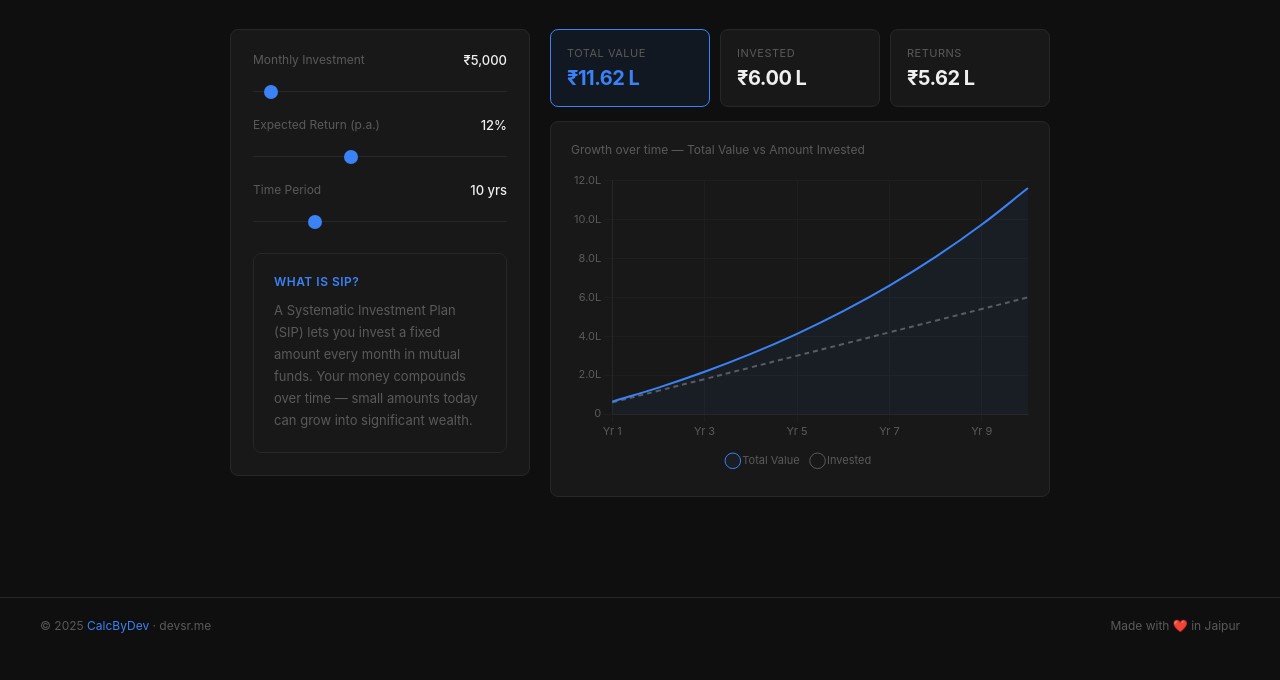
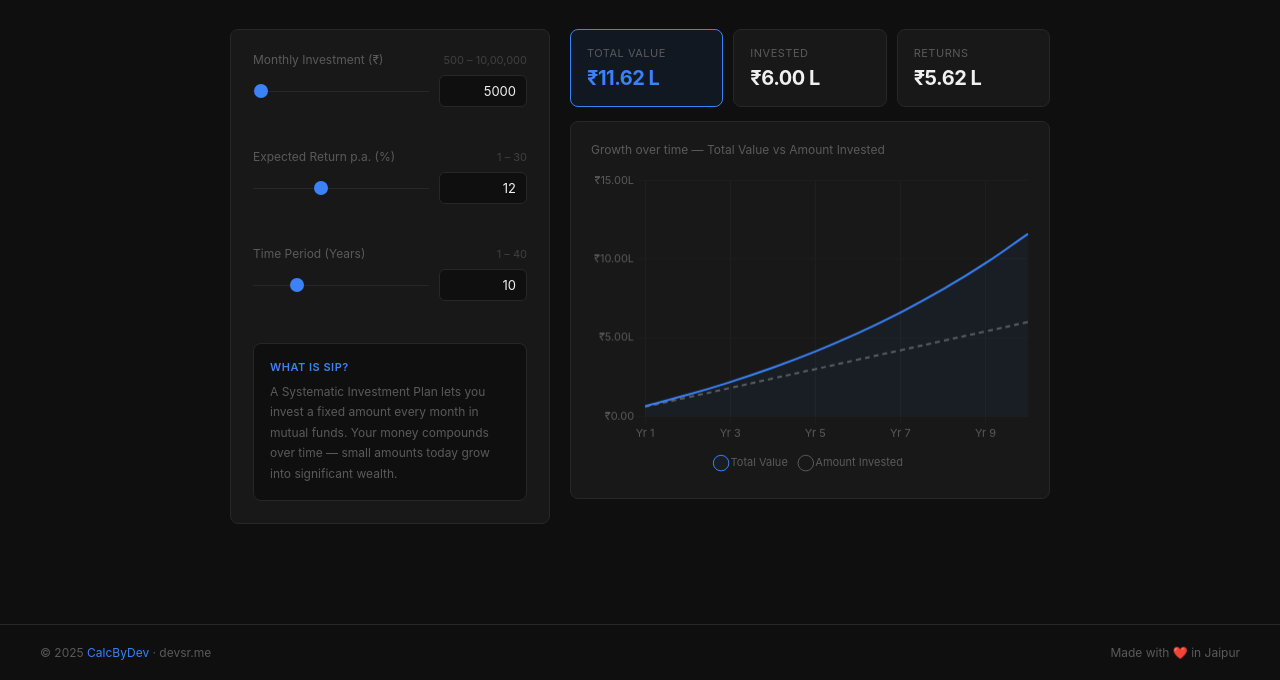
Before and after one commit to dev-s-r/My-Website, a plain HTML site: page sip.html in a window 1280 px wide. Shown: the part 173-853 px from the top of the page. Before the commit the page ends 826 px from the top, so only its background shows below. Drawn offline with nearby package versions, Linux system fonts and the light colour scheme.

Commit message:
Update sip.html

```diff
--- a/sip.html
+++ b/sip.html
@@ -15,6 +15,7 @@
     --muted: #5a5a5a;
     --accent: #3b82f6;
     --accent-dim: rgba(59,130,246,0.08);
+    --error: #ef4444;
   }
   body { background: var(--bg); color: var(--text); font-family: -apple-system, BlinkMacSystemFont, 'Segoe UI', sans-serif; font-size: 14px; min-height: 100vh; }
 
@@ -32,19 +33,10 @@
   }
   .logo { font-size: 17px; font-weight: 700; letter-spacing: -0.5px; text-decoration: none; color: var(--text); }
   .logo span { color: var(--accent); }
-  .back {
-    font-size: 12px;
-    color: var(--muted);
-    text-decoration: none;
-    display: flex;
-    align-items: center;
-    gap: 6px;
-    transition: color 0.15s;
-  }
+  .back { font-size: 12px; color: var(--muted); text-decoration: none; display: flex; align-items: center; gap: 6px; transition: color 0.15s; }
   .back:hover { color: var(--accent); }
 
   .page { max-width: 900px; margin: 0 auto; padding: 40px; }
-
   .page-header { margin-bottom: 32px; }
   .breadcrumb { font-size: 11px; color: var(--muted); margin-bottom: 10px; }
   .breadcrumb a { color: var(--muted); text-decoration: none; }
@@ -52,20 +44,67 @@
   .page-title { font-size: 24px; font-weight: 700; letter-spacing: -0.5px; margin-bottom: 4px; }
   .page-desc { font-size: 13px; color: var(--muted); }
 
-  .grid { display: grid; grid-template-columns: 300px 1fr; gap: 20px; align-items: start; }
-  @media (max-width: 680px) {
+  .grid { display: grid; grid-template-columns: 320px 1fr; gap: 20px; align-items: start; }
+  @media (max-width: 700px) {
     .grid { grid-template-columns: 1fr; }
     nav, .page { padding-left: 20px; padding-right: 20px; }
   }
 
-  .inputs { background: var(--surface); border: 1px solid var(--border); border-radius: 8px; padding: 22px; display: flex; flex-direction: column; gap: 22px; }
+  .inputs { background: var(--surface); border: 1px solid var(--border); border-radius: 8px; padding: 22px; display: flex; flex-direction: column; gap: 20px; }
 
-  .field label { display: flex; justify-content: space-between; font-size: 12px; color: var(--muted); margin-bottom: 10px; }
-  .field label strong { color: var(--text); font-weight: 500; font-size: 13px; }
+  .field { display: flex; flex-direction: column; gap: 8px; }
+  .field-top { display: flex; justify-content: space-between; align-items: center; }
+  .field-label { font-size: 12px; color: var(--muted); }
+  .field-hint { font-size: 11px; color: var(--muted); opacity: 0.6; }
 
-  input[type=range] { -webkit-appearance: none; width: 100%; height: 1px; background: var(--border); outline: none; cursor: pointer; }
-  input[type=range]::-webkit-slider-thumb { -webkit-appearance: none; width: 14px; height: 14px; background: var(--accent); border-radius: 50%; cursor: pointer; }
-  input[type=range]::-moz-range-thumb { width: 14px; height: 14px; background: var(--accent); border-radius: 50%; cursor: pointer; border: none; }
+  .input-row { display: flex; align-items: center; gap: 10px; }
+
+  input[type=range] {
+    -webkit-appearance: none;
+    flex: 1;
+    height: 1px;
+    background: var(--border);
+    outline: none;
+    cursor: pointer;
+  }
+  input[type=range]::-webkit-slider-thumb {
+    -webkit-appearance: none;
+    width: 14px; height: 14px;
+    background: var(--accent);
+    border-radius: 50%;
+    cursor: pointer;
+  }
+  input[type=range]::-moz-range-thumb {
+    width: 14px; height: 14px;
+    background: var(--accent);
+    border-radius: 50%;
+    cursor: pointer;
+    border: none;
+  }
+
+  /* Hide browser spinner arrows */
+  input[type=number] { -moz-appearance: textfield; }
+  input[type=number]::-webkit-outer-spin-button,
+  input[type=number]::-webkit-inner-spin-button { -webkit-appearance: none; margin: 0; }
+
+  .num-input {
+    width: 88px;
+    background: var(--bg);
+    border: 1px solid var(--border);
+    color: var(--text);
+    font-size: 13px;
+    padding: 7px 10px;
+    border-radius: 6px;
+    outline: none;
+    font-family: inherit;
+    text-align: right;
+    flex-shrink: 0;
+    transition: border-color 0.15s;
+  }
+  .num-input:focus { border-color: var(--accent); }
+  .num-input.error { border-color: var(--error); }
+
+  .err-msg { font-size: 11px; color: var(--error); min-height: 14px; }
 
   .right-panel { display: flex; flex-direction: column; gap: 14px; }
 
@@ -81,9 +120,9 @@
   .chart-box { background: var(--surface); border: 1px solid var(--border); border-radius: 8px; padding: 20px; }
   .chart-label { font-size: 12px; color: var(--muted); margin-bottom: 14px; }
 
-  .info-box { background: var(--surface); border: 1px solid var(--border); border-radius: 8px; padding: 20px; margin-top: 6px; }
-  .info-title { font-size: 12px; font-weight: 600; margin-bottom: 10px; color: var(--accent); text-transform: uppercase; letter-spacing: 0.5px; }
-  .info-text { font-size: 13px; color: var(--muted); line-height: 1.7; }
+  .info-box { background: var(--bg); border: 1px solid var(--border); border-radius: 8px; padding: 16px; }
+  .info-title { font-size: 11px; font-weight: 600; margin-bottom: 8px; color: var(--accent); text-transform: uppercase; letter-spacing: 0.5px; }
+  .info-text { font-size: 12px; color: var(--muted); line-height: 1.7; }
 
   footer { border-top: 1px solid var(--border); padding: 20px 40px; display: flex; justify-content: space-between; font-size: 12px; color: var(--muted); margin-top: 60px; }
   footer span { color: var(--accent); }
@@ -106,43 +145,71 @@
 
   <div class="grid">
     <div class="inputs">
+
+      <!-- Monthly Investment -->
       <div class="field">
-        <label>Monthly Investment <strong id="amt-v">₹5,000</strong></label>
-        <input type="range" id="amt" min="500" max="100000" step="500" value="5000" oninput="calc()">
+        <div class="field-top">
+          <span class="field-label">Monthly Investment (₹)</span>
+          <span class="field-hint">500 – 10,00,000</span>
+        </div>
+        <div class="input-row">
+          <input type="range" id="amt-r" min="500" max="1000000" step="1" value="5000" oninput="onSlider('amt')">
+          <input type="number" class="num-input" id="amt-n" value="5000" oninput="onNumber('amt')">
+        </div>
+        <div class="err-msg" id="amt-err"></div>
       </div>
+
+      <!-- Expected Return -->
       <div class="field">
-        <label>Expected Return (p.a.) <strong id="rate-v">12%</strong></label>
-        <input type="range" id="rate" min="1" max="30" step="0.5" value="12" oninput="calc()">
+        <div class="field-top">
+          <span class="field-label">Expected Return p.a. (%)</span>
+          <span class="field-hint">1 – 30</span>
+        </div>
+        <div class="input-row">
+          <input type="range" id="rate-r" min="1" max="30" step="0.1" value="12" oninput="onSlider('rate')">
+          <input type="number" class="num-input" id="rate-n" value="12" oninput="onNumber('rate')">
+        </div>
+        <div class="err-msg" id="rate-err"></div>
       </div>
+
+      <!-- Time Period -->
       <div class="field">
-        <label>Time Period <strong id="yr-v">10 yrs</strong></label>
-        <input type="range" id="yr" min="1" max="40" step="1" value="10" oninput="calc()">
+        <div class="field-top">
+          <span class="field-label">Time Period (Years)</span>
+          <span class="field-hint">1 – 40</span>
+        </div>
+        <div class="input-row">
+          <input type="range" id="yr-r" min="1" max="40" step="1" value="10" oninput="onSlider('yr')">
+          <input type="number" class="num-input" id="yr-n" value="10" oninput="onNumber('yr')">
+        </div>
+        <div class="err-msg" id="yr-err"></div>
       </div>
 
       <div class="info-box">
         <div class="info-title">What is SIP?</div>
-        <div class="info-text">A Systematic Investment Plan (SIP) lets you invest a fixed amount every month in mutual funds. Your money compounds over time — small amounts today can grow into significant wealth.</div>
+        <div class="info-text">A Systematic Investment Plan lets you invest a fixed amount every month in mutual funds. Your money compounds over time — small amounts today grow into significant wealth.</div>
       </div>
+
     </div>
 
     <div class="right-panel">
       <div class="results">
         <div class="result-card highlight">
           <div class="result-label">Total Value</div>
-          <div class="result-value" id="total">—</div>
+          <div class="result-value" id="r-total">—</div>
         </div>
         <div class="result-card">
           <div class="result-label">Invested</div>
-          <div class="result-value" id="invested">—</div>
+          <div class="result-value" id="r-invested">—</div>
         </div>
         <div class="result-card">
           <div class="result-label">Returns</div>
-          <div class="result-value" id="returns">—</div>
+          <div class="result-value" id="r-returns">—</div>
         </div>
       </div>
       <div class="chart-box">
         <div class="chart-label">Growth over time — Total Value vs Amount Invested</div>
-        <canvas id="chart" height="200"></canvas>
+        <canvas id="chart" height="210"></canvas>
       </div>
     </div>
   </div>
@@ -155,63 +222,124 @@
 
 <script>
   Chart.defaults.color = '#5a5a5a';
-  Chart.defaults.borderColor = '#272727';
+  Chart.defaults.borderColor = '#1e1e1e';
   Chart.defaults.font.family = "-apple-system, BlinkMacSystemFont, 'Segoe UI', sans-serif";
   Chart.defaults.font.size = 11;
 
-  let chart;
+  let chartInst;
+
+  // Limits per field
+  const limits = {
+    amt:  { min: 500,  max: 1000000 },
+    rate: { min: 1,    max: 30 },
+    yr:   { min: 1,    max: 40 }
+  };
+
+  function onSlider(key) {
+    const val = +document.getElementById(key + '-r').value;
+    document.getElementById(key + '-n').value = val;
+    document.getElementById(key + '-n').classList.remove('error');
+    document.getElementById(key + '-err').textContent = '';
+    calc();
+  }
+
+  function onNumber(key) {
+    const input = document.getElementById(key + '-n');
+    const val = +input.value;
+    const { min, max } = limits[key];
+    const errEl = document.getElementById(key + '-err');
+
+    if (input.value === '' || isNaN(val)) {
+      errEl.textContent = '';
+      return;
+    }
+
+    if (val < min) {
+      input.classList.add('error');
+      errEl.textContent = `Min value is ${min.toLocaleString('en-IN')}`;
+      return;
+    }
+    if (val > max) {
+      input.classList.add('error');
+      errEl.textContent = `Max value is ${max.toLocaleString('en-IN')}`;
+      return;
+    }
+
+    input.classList.remove('error');
+    errEl.textContent = '';
+    // Sync slider only within its range
+    document.getElementById(key + '-r').value = val;
+    calc();
+  }
+
+  function getVal(key) {
+    return +document.getElementById(key + '-n').value || 0;
+  }
 
   function fmt(n) {
-    if (n >= 10000000) return '₹' + (n/10000000).toFixed(2) + ' Cr';
-    if (n >= 100000) return '₹' + (n/100000).toFixed(2) + ' L';
+    if (n >= 10000000) return '₹' + (n / 10000000).toFixed(2) + ' Cr';
+    if (n >= 100000)   return '₹' + (n / 100000).toFixed(2) + ' L';
     return '₹' + Math.round(n).toLocaleString('en-IN');
   }
-  function fmtShort(n) {
-    if (n >= 10000000) return (n/10000000).toFixed(1)+'Cr';
-    if (n >= 100000) return (n/100000).toFixed(1)+'L';
-    if (n >= 1000) return (n/1000).toFixed(0)+'k';
-    return Math.round(n);
+
+  function fmtAxis(n) {
+    if (n >= 10000000) return '₹' + (n / 10000000).toFixed(2) + 'Cr';
+    if (n >= 100000)   return '₹' + (n / 100000).toFixed(2) + 'L';
+    if (n >= 1000)     return '₹' + (n / 1000).toFixed(2) + 'k';
+    return '₹' + n.toFixed(2);
   }
 
   function calc() {
-    const P = +document.getElementById('amt').value;
-    const rate = +document.getElementById('rate').value;
-    const yrs = +document.getElementById('yr').value;
-    document.getElementById('amt-v').textContent = fmt(P);
-    document.getElementById('rate-v').textContent = rate + '%';
-    document.getElementById('yr-v').textContent = yrs + ' yrs';
+    const P    = getVal('amt');
+    const rate = getVal('rate');
+    const yrs  = getVal('yr');
+    if (!P || !rate || !yrs) return;
 
-    const r = rate / 100 / 12;
+    // SIP Future Value: P × ((1+i)^n - 1) / i × (1+i)
+    const i = rate / 100 / 12;
     const labels = [], inv = [], val = [];
+
     for (let y = 1; y <= yrs; y++) {
       const n = y * 12;
+      const fv = P * ((Math.pow(1 + i, n) - 1) / i) * (1 + i);
       labels.push('Yr ' + y);
-      inv.push(P * n);
-      val.push(P * (((Math.pow(1+r,n)-1)/r)*(1+r)));
+      inv.push(parseFloat((P * n).toFixed(2)));
+      val.push(parseFloat(fv.toFixed(2)));
     }
-    const total = val[val.length-1];
-    const invested = inv[inv.length-1];
-    document.getElementById('total').textContent = fmt(total);
-    document.getElementById('invested').textContent = fmt(invested);
-    document.getElementById('returns').textContent = fmt(total - invested);
 
-    if (chart) chart.destroy();
-    chart = new Chart(document.getElementById('chart').getContext('2d'), {
+    const total     = val[val.length - 1];
+    const invested  = inv[inv.length - 1];
+
+    document.getElementById('r-total').textContent    = fmt(total);
+    document.getElementById('r-invested').textContent = fmt(invested);
+    document.getElementById('r-returns').textContent  = fmt(total - invested);
+
+    if (chartInst) chartInst.destroy();
+    chartInst = new Chart(document.getElementById('chart').getContext('2d'), {
       type: 'line',
-      data: { labels, datasets: [
-        { label: 'Total Value', data: val, borderColor: '#3b82f6', backgroundColor: 'rgba(59,130,246,0.06)', fill: true },
-        { label: 'Invested', data: inv, borderColor: '#5a5a5a', backgroundColor: 'transparent', borderDash: [5,4] }
-      ]},
+      data: {
+        labels,
+        datasets: [
+          { label: 'Total Value',      data: val, borderColor: '#3b82f6', backgroundColor: 'rgba(59,130,246,0.06)', fill: true },
+          { label: 'Amount Invested',  data: inv, borderColor: '#5a5a5a', backgroundColor: 'transparent', borderDash: [5,4] }
+        ]
+      },
       options: {
         responsive: true,
-        animation: { duration: 250 },
+        animation: { duration: 200 },
         interaction: { mode: 'index', intersect: false },
-        plugins: { legend: { display: true, position: 'bottom', labels: { boxWidth: 8, padding: 14, usePointStyle: true } } },
+        plugins: {
+          legend: { display: true, position: 'bottom', labels: { boxWidth: 8, padding: 14, usePointStyle: true } },
+          tooltip: { callbacks: { label: ctx => ' ' + ctx.dataset.label + ': ' + fmt(ctx.parsed.y) } }
+        },
         scales: {
           x: { grid: { color: '#1e1e1e' }, ticks: { maxTicksLimit: 8 } },
-          y: { grid: { color: '#1e1e1e' }, ticks: { callback: v => fmtShort(v) } }
+          y: { grid: { color: '#1e1e1e' }, ticks: { callback: v => fmtAxis(v), maxTicksLimit: 6 } }
         },
-        elements: { point: { radius: 0, hoverRadius: 3 }, line: { tension: 0.4, borderWidth: 2 } }
+        elements: {
+          point: { radius: 0, hoverRadius: 3 },
+          line: { tension: 0.4, borderWidth: 2 }
+        }
       }
     });
   }
```
